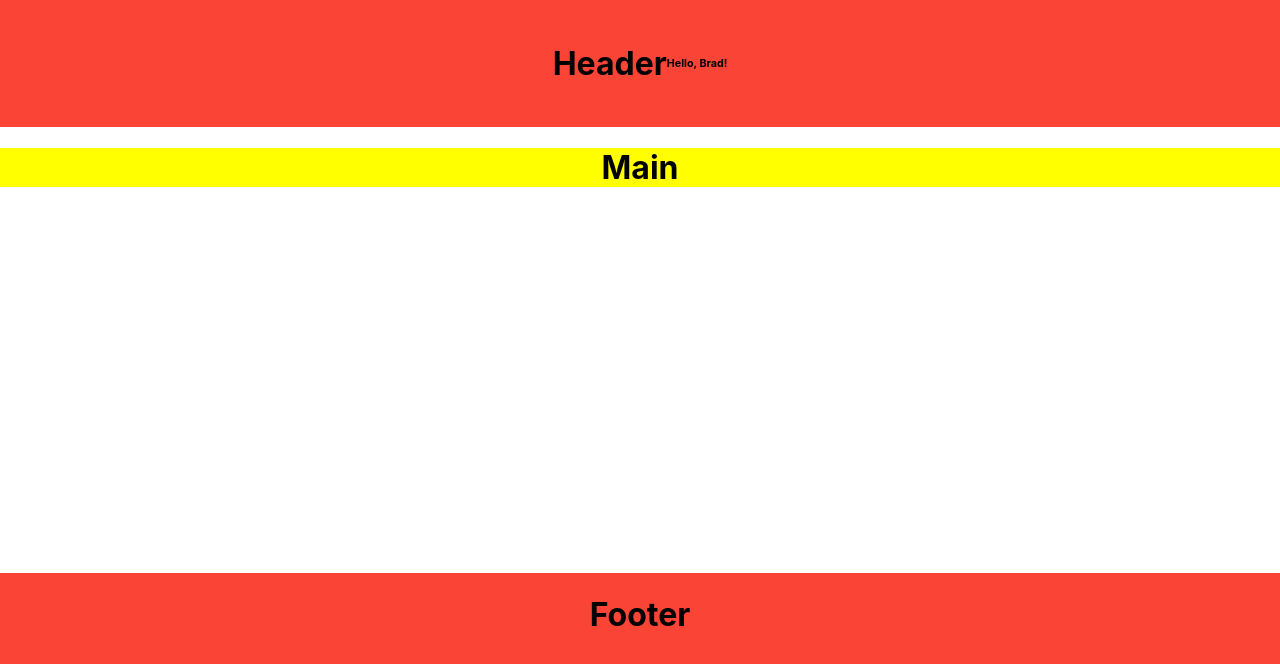
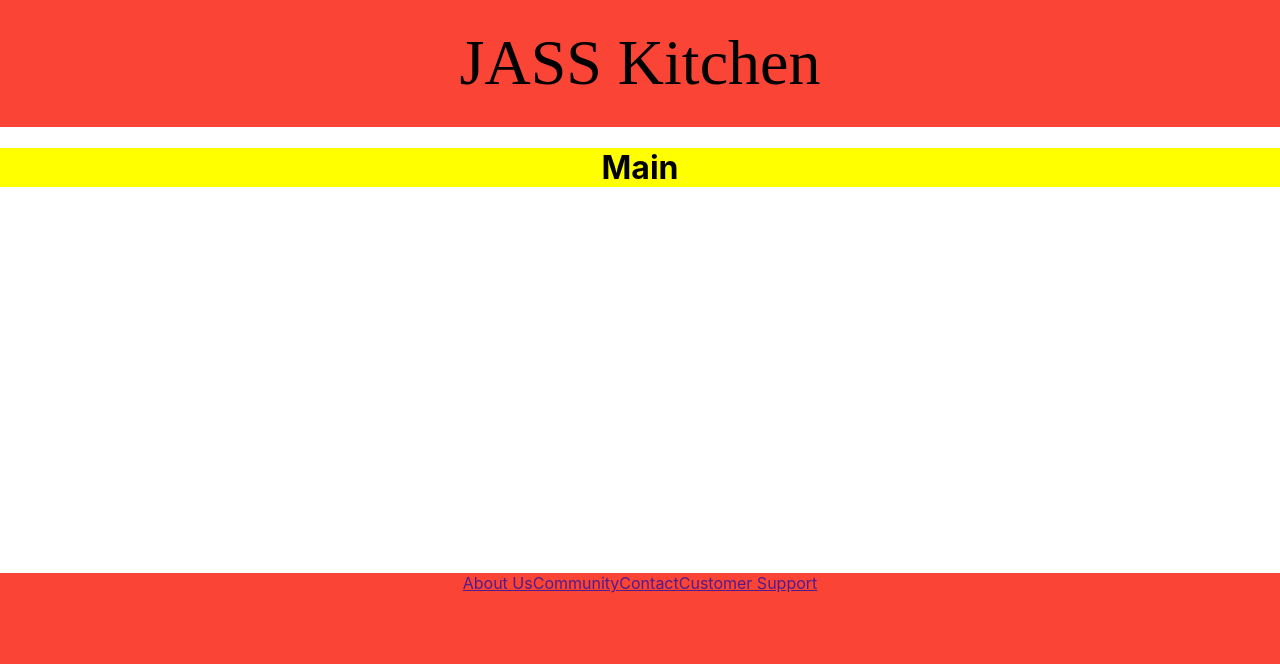
Before and after one commit to jerni81/jass-kitchen, a React (Create React App) app: page / in a window 1280 px wide. Shown: the top 664 px of the page. Built offline with nearby package versions, Linux system fonts and the light colour scheme.

Commit message:
added footer anchors

```diff
--- a/src/App.css
+++ b/src/App.css
@@ -7,6 +7,8 @@
    align-items: center;
    justify-content: center;
    height: 95pt;
+   font-family: Salsa-Regular;
+   font-size: 48pt;
  }
 
  .main {
--- a/src/components/footer.js
+++ b/src/components/footer.js
@@ -3,7 +3,11 @@ import React from "react";
 function Footer(props) {
   return (
     <div className="footer">
-      <h1> Footer </h1>
+      <a href="">About Us</a>
+      <a href="">Community</a>
+      <a href="">Contact</a>
+      <a href="">Customer Support</a>
+
     </div>
   )
 }
--- a/src/components/header.js
+++ b/src/components/header.js
@@ -3,10 +3,7 @@ import React from "react";
 function Header(props) {
   return (
     <div className="header">
-      <h1> Header </h1>
-      <div>
-        <h6>Hello, Brad!</h6>
-      </div>
+       JASS Kitchen
     </div>
   )
 }
```
